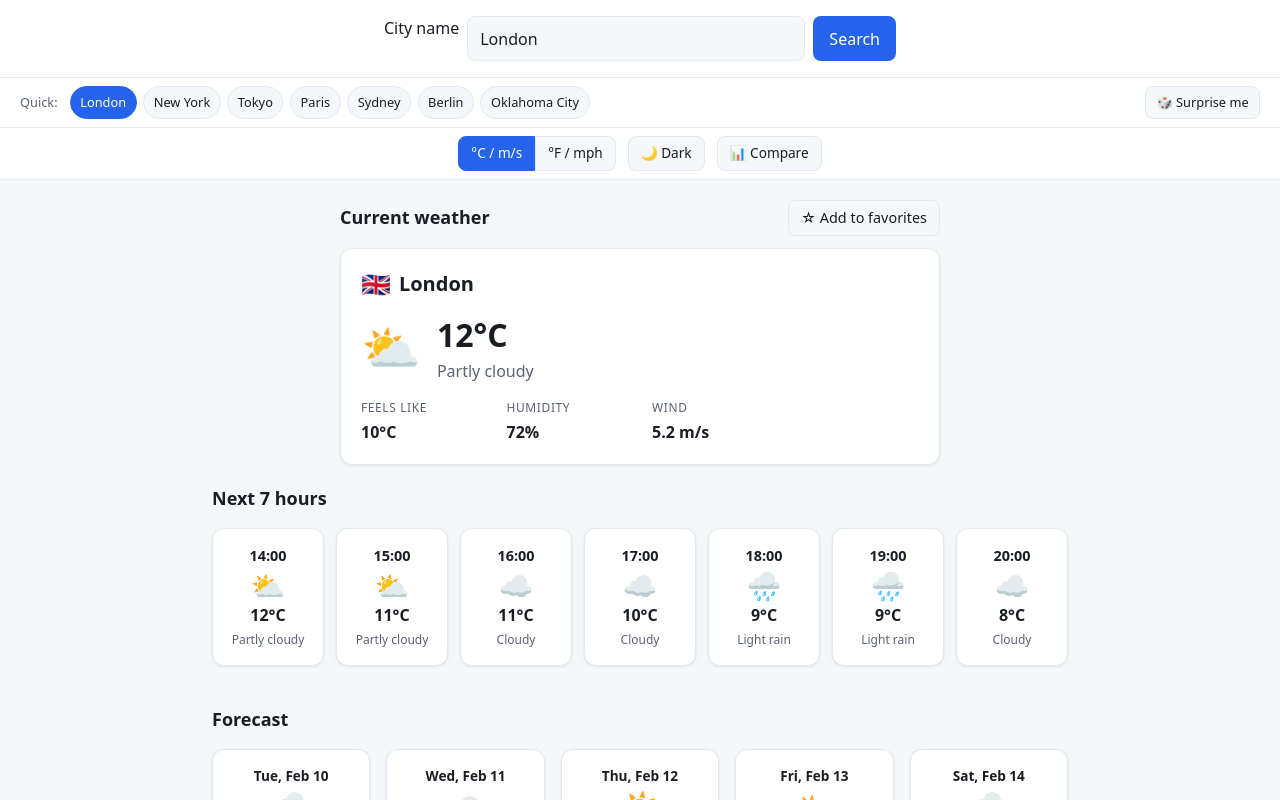
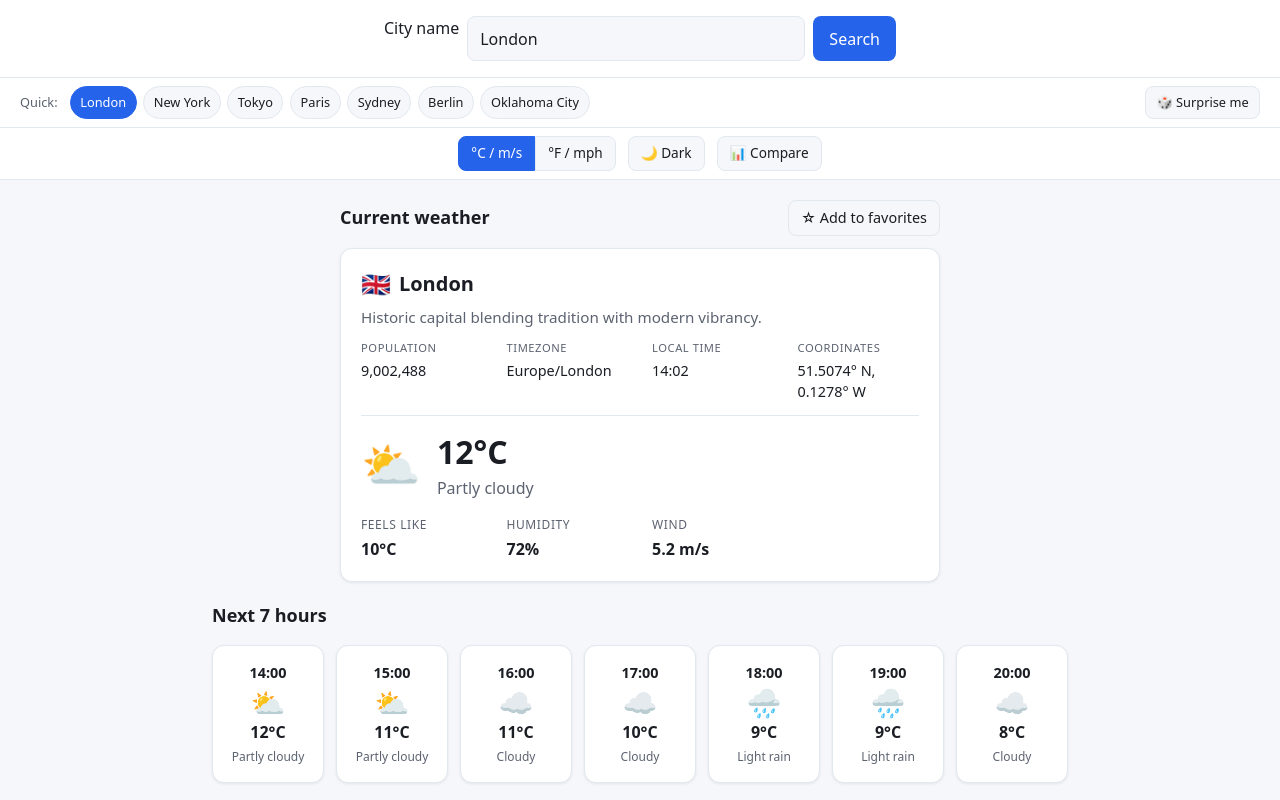
Before and after one commit to dionibrahimaj026-afk/weather-dashboard, a React (Vite) app: page / in a window 1280 px wide. Both pictures are taken after a click on the button "London". Shown: the top 800 px of the page. Built offline with nearby package versions, Linux system fonts and the light colour scheme.

Commit message:
added city profiles

```diff
--- a/src/components/CompareView.jsx
+++ b/src/components/CompareView.jsx
@@ -17,6 +17,13 @@ function formatWind(speedMs, unit) {
   return `${speedMs.toFixed(1)} m/s`
 }
 
+function formatCoords(lat, lon) {
+  if (lat == null || lon == null) return ''
+  const latStr = lat >= 0 ? `${lat.toFixed(2)}°N` : `${(-lat).toFixed(2)}°S`
+  const lonStr = lon >= 0 ? `${lon.toFixed(2)}°E` : `${(-lon).toFixed(2)}°W`
+  return `${latStr}, ${lonStr}`
+}
+
 export function CompareView({ citiesData, unit }) {
   if (!citiesData || citiesData.length === 0) return null
 
@@ -33,6 +40,35 @@ export function CompareView({ citiesData, unit }) {
                 <CountryFlag code={location.countryCode} className={styles.flag} title={location.country} />
                 <h3 className={styles.city}>{location.name}</h3>
               </div>
+              {location.description && (
+                <p className={styles.cityDesc}>{location.description}</p>
+              )}
+              <dl className={styles.meta}>
+                {location.population != null && (
+                  <div>
+                    <dt>Population</dt>
+                    <dd>{location.population.toLocaleString()}</dd>
+                  </div>
+                )}
+                {location.timezone && (
+                  <div>
+                    <dt>Timezone</dt>
+                    <dd>{location.timezone}</dd>
+                  </div>
+                )}
+                {location.localTime && (
+                  <div>
+                    <dt>Local time</dt>
+                    <dd>{location.localTime}</dd>
+                  </div>
+                )}
+                {location.lat != null && location.lon != null && (
+                  <div>
+                    <dt>Coordinates</dt>
+                    <dd>{formatCoords(location.lat, location.lon)}</dd>
+                  </div>
+                )}
+              </dl>
               <div className={styles.main}>
                 <WeatherIcon name={current.icon} className={styles.icon} />
                 <div className={styles.tempBlock}>
--- a/src/components/CompareView.module.css
+++ b/src/components/CompareView.module.css
@@ -43,6 +43,35 @@
   margin: 0;
   font-size: 1.1rem;
   font-weight: 600;
+  color: var(--text);
+}
+
+.cityDesc {
+  margin: 0;
+  font-size: 0.8rem;
+  color: var(--text-muted);
+  line-height: 1.3;
+}
+
+.meta {
+  display: grid;
+  grid-template-columns: 1fr 1fr;
+  gap: 0.35rem 0.75rem;
+  margin: 0;
+}
+
+.meta dt {
+  font-size: 0.65rem;
+  text-transform: uppercase;
+  letter-spacing: 0.05em;
+  color: var(--text-muted);
+  margin-bottom: 0.05rem;
+}
+
+.meta dd {
+  margin: 0;
+  font-size: 0.8rem;
+  font-weight: 500;
   color: var(--text);
 }
 
--- a/src/components/CurrentWeather.jsx
+++ b/src/components/CurrentWeather.jsx
@@ -16,6 +16,12 @@ function formatWind(speedMs, unit) {
     return `${mph.toFixed(1)} mph`
   }
   return `${speedMs.toFixed(1)} m/s`
+}
+
+function formatCoords(lat, lon) {
+  const latStr = lat >= 0 ? `${lat.toFixed(4)}° N` : `${(-lat).toFixed(4)}° S`
+  const lonStr = lon >= 0 ? `${lon.toFixed(4)}° E` : `${(-lon).toFixed(4)}° W`
+  return `${latStr}, ${lonStr}`
 }
 
 export function CurrentWeather({ data, unit, onAddFavorite, isFavorite }) {
@@ -44,6 +50,37 @@ export function CurrentWeather({ data, unit, onAddFavorite, isFavorite }) {
           )}
           {location.name}
         </div>
+        {location.description && (
+          <p className={styles.cityDesc}>{location.description}</p>
+        )}
+        {(location.population != null || location.timezone || location.localTime || (location.lat != null && location.lon != null)) && (
+          <dl className={styles.meta}>
+            {location.population != null && (
+              <div>
+                <dt>Population</dt>
+                <dd>{location.population.toLocaleString()}</dd>
+              </div>
+            )}
+            {location.timezone && (
+              <div>
+                <dt>Timezone</dt>
+                <dd>{location.timezone}</dd>
+              </div>
+            )}
+            {location.localTime && (
+              <div>
+                <dt>Local time</dt>
+                <dd>{location.localTime}</dd>
+              </div>
+            )}
+            {location.lat != null && location.lon != null && (
+              <div>
+                <dt>Coordinates</dt>
+                <dd>{formatCoords(location.lat, location.lon)}</dd>
+              </div>
+            )}
+          </dl>
+        )}
         <div className={styles.main}>
           <WeatherIcon name={current.icon} className={styles.icon} />
           <div>
--- a/src/components/CurrentWeather.module.css
+++ b/src/components/CurrentWeather.module.css
@@ -54,7 +54,38 @@
   font-size: 1.25rem;
   font-weight: 600;
   color: var(--text);
-  margin-bottom: 0.75rem;
+  margin-bottom: 0.5rem;
+}
+
+.cityDesc {
+  margin: 0 0 0.75rem;
+  font-size: 0.95rem;
+  color: var(--text-muted);
+  line-height: 1.4;
+}
+
+.meta {
+  display: grid;
+  grid-template-columns: repeat(auto-fill, minmax(120px, 1fr));
+  gap: 0.5rem 1.5rem;
+  margin: 0 0 0.75rem;
+  padding-bottom: 0.75rem;
+  border-bottom: 1px solid var(--border);
+}
+
+.meta dt {
+  font-size: 0.7rem;
+  text-transform: uppercase;
+  letter-spacing: 0.05em;
+  color: var(--text-muted);
+  margin-bottom: 0.15rem;
+}
+
+.meta dd {
+  margin: 0;
+  font-size: 0.9rem;
+  font-weight: 500;
+  color: var(--text);
 }
 
 .flag {
--- a/src/data/mockWeather.js
+++ b/src/data/mockWeather.js
@@ -3,7 +3,17 @@
  */
 const MOCK_WEATHER = {
   london: {
-    location: { name: 'London', country: 'United Kingdom', countryCode: 'GB' },
+    location: {
+      name: 'London',
+      country: 'United Kingdom',
+      countryCode: 'GB',
+      population: 9_002_488,
+      timezone: 'Europe/London',
+      localTime: '14:02',
+      description: 'Historic capital blending tradition with modern vibrancy.',
+      lat: 51.5074,
+      lon: -0.1278,
+    },
     current: { temp: 12, feelsLike: 10, description: 'Partly cloudy', icon: 'partly-cloudy', humidity: 72, windSpeed: 5.2 },
     hourlyForecast: [
       { hour: '14:00', temp: 12, icon: 'partly-cloudy', description: 'Partly cloudy' },
@@ -25,7 +35,17 @@ const MOCK_WEATHER = {
     ],
   },
   'new york': {
-    location: { name: 'New York', country: 'United States', countryCode: 'US' },
+    location: {
+      name: 'New York',
+      country: 'United States',
+      countryCode: 'US',
+      population: 8_336_817,
+      timezone: 'America/New_York',
+      localTime: '09:02',
+      description: 'The city that never sleeps, hub of finance and culture.',
+      lat: 40.7128,
+      lon: -74.006,
+    },
     current: { temp: 3, feelsLike: -1, description: 'Clear', icon: 'clear', humidity: 55, windSpeed: 4.0 },
     hourlyForecast: [
       { hour: '14:00', temp: 3, icon: 'clear', description: 'Clear' },
@@ -47,7 +67,17 @@ const MOCK_WEATHER = {
     ],
   },
   tokyo: {
-    location: { name: 'Tokyo', country: 'Japan', countryCode: 'JP' },
+    location: {
+      name: 'Tokyo',
+      country: 'Japan',
+      countryCode: 'JP',
+      population: 13_988_129,
+      timezone: 'Asia/Tokyo',
+      localTime: '23:02',
+      description: 'Neon-lit megacity where ancient temples meet cutting-edge tech.',
+      lat: 35.6762,
+      lon: 139.6503,
+    },
     current: { temp: 8, feelsLike: 6, description: 'Cloudy', icon: 'cloudy', humidity: 65, windSpeed: 3.5 },
     hourlyForecast: [
       { hour: '14:00', temp: 8, icon: 'cloudy', description: 'Cloudy' },
@@ -69,7 +99,17 @@ const MOCK_WEATHER = {
     ],
   },
   paris: {
-    location: { name: 'Paris', country: 'France', countryCode: 'FR' },
+    location: {
+      name: 'Paris',
+      country: 'France',
+      countryCode: 'FR',
+      population: 2_165_423,
+      timezone: 'Europe/Paris',
+      localTime: '15:02',
+      description: 'City of light, art, fashion, and romance.',
+      lat: 48.8566,
+      lon: 2.3522,
+    },
     current: { temp: 6, feelsLike: 3, description: 'Heavy rain', icon: 'rain', humidity: 88, windSpeed: 6.0 },
     hourlyForecast: [
       { hour: '14:00', temp: 6, icon: 'rain', description: 'Heavy rain' },
@@ -91,7 +131,17 @@ const MOCK_WEATHER = {
     ],
   },
   sydney: {
-    location: { name: 'Sydney', country: 'Australia', countryCode: 'AU' },
+    location: {
+      name: 'Sydney',
+      country: 'Australia',
+      countryCode: 'AU',
+      population: 5_312_163,
+      timezone: 'Australia/Sydney',
+      localTime: '01:02',
+      description: 'Harbor city with iconic opera house and sunny beaches.',
+      lat: -33.8688,
+      lon: 151.2093,
+    },
     current: { temp: 26, feelsLike: 28, description: 'Sunny', icon: 'clear', humidity: 45, windSpeed: 4.5 },
     hourlyForecast: [
       { hour: '14:00', temp: 26, icon: 'clear', description: 'Sunny' },
@@ -113,7 +163,17 @@ const MOCK_WEATHER = {
     ],
   },
   berlin: {
-    location: { name: 'Berlin', country: 'Germany', countryCode: 'DE' },
+    location: {
+      name: 'Berlin',
+      country: 'Germany',
+      countryCode: 'DE',
+      population: 3_755_251,
+      timezone: 'Europe/Berlin',
+      localTime: '15:02',
+      description: 'Reborn capital of creativity, history, and nightlife.',
+      lat: 52.52,
+      lon: 13.405,
+    },
     current: { temp: 4, feelsLike: 1, description: 'Cloudy', icon: 'cloudy', humidity: 78, windSpeed: 8.5 },
     hourlyForecast: [
       { hour: '14:00', temp: 4, icon: 'cloudy', description: 'Cloudy' },
@@ -135,7 +195,17 @@ const MOCK_WEATHER = {
     ],
   },
   'oklahoma city': {
-    location: { name: 'Oklahoma City', country: 'United States', countryCode: 'US' },
+    location: {
+      name: 'Oklahoma City',
+      country: 'United States',
+      countryCode: 'US',
+      population: 681_054,
+      timezone: 'America/Chicago',
+      localTime: '08:02',
+      description: 'Heart of the Great Plains, where the wind comes sweeping down.',
+      lat: 35.4676,
+      lon: -97.5164,
+    },
     current: { temp: 18, feelsLike: 16, description: 'Tornado watch', icon: 'tornado', humidity: 85, windSpeed: 12.0 },
     hourlyForecast: [
       { hour: '14:00', temp: 18, icon: 'tornado', description: 'Tornado watch' },
```
